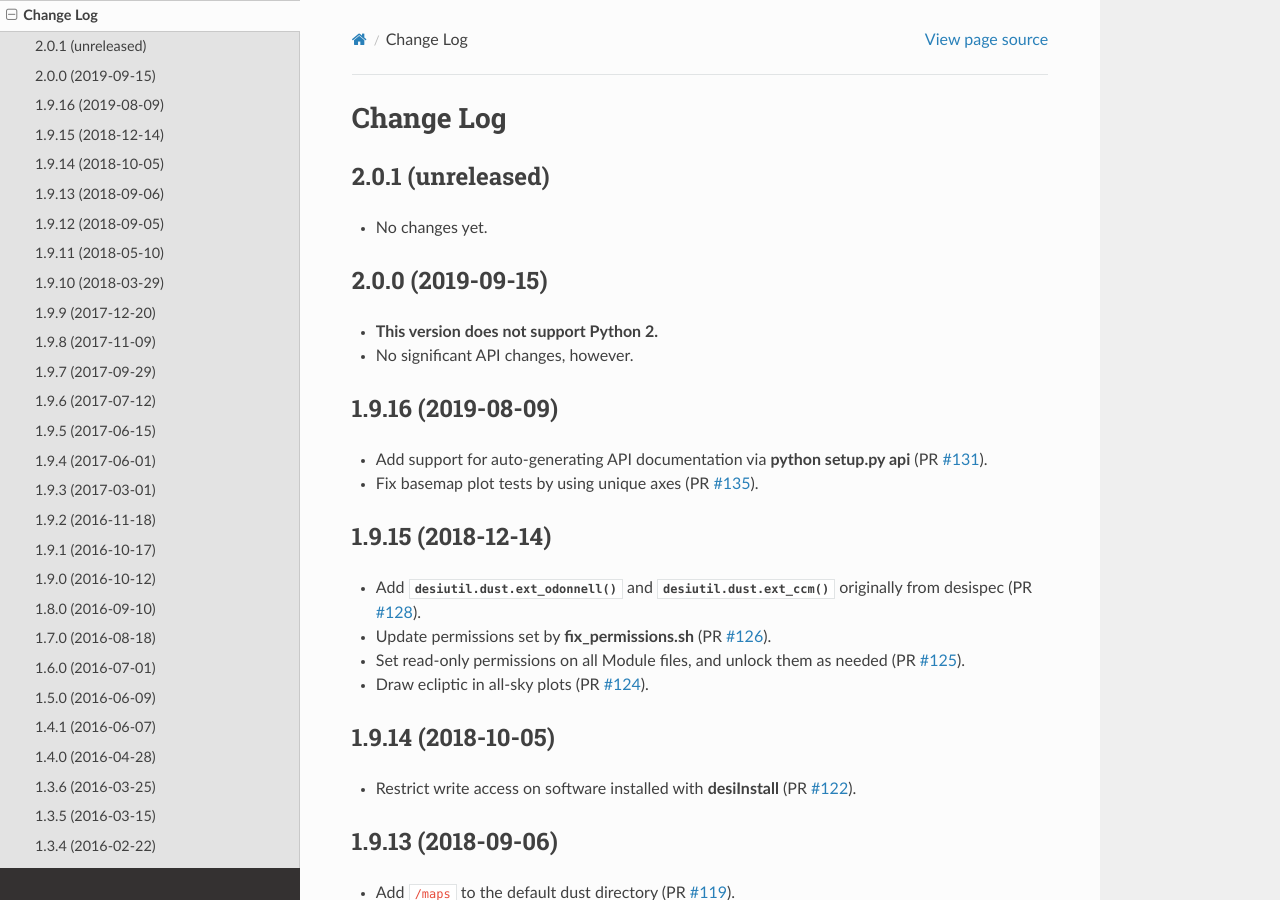
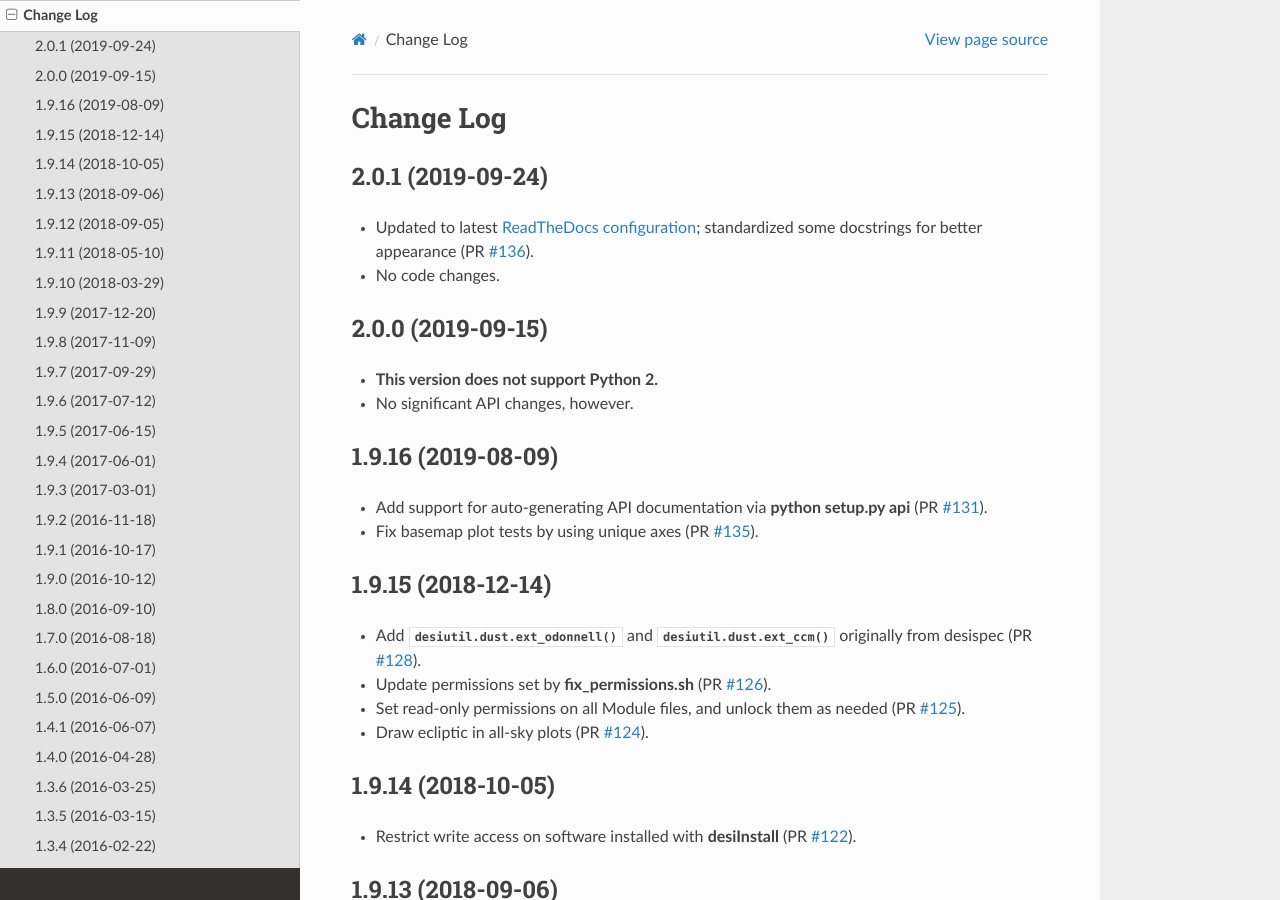
Before and after one commit to desihub/desiutil, a Sphinx documentation site: the page built from doc/changes.rst, in a window 1280 px wide and 900 px high. Built offline with Sphinx 7.4.7 and the Read the Docs theme 2.0.0, drawn with Linux system fonts in a browser that asks for light colours.

Commit message:
preparing for next tag

```diff
--- a/doc/changes.rst
+++ b/doc/changes.rst
@@ -2,10 +2,15 @@
 Change Log
 ==========
 
-2.0.1 (unreleased)
+2.0.1 (2019-09-24)
 ------------------
 
-* No changes yet.
+* Updated to latest `ReadTheDocs configuration`_; standardized
+  some docstrings for better appearance (PR `#136`_).
+* No code changes.
+
+.. _`ReadTheDocs configuration`: https://docs.readthedocs.io/en/stable/config-file/v2.html
+.. _`#136`: https://github.com/desihub/desiutil/pull/136
 
 2.0.0 (2019-09-15)
 ------------------
--- a/py/desiutil/_version.py
+++ b/py/desiutil/_version.py
@@ -1 +1 @@
-__version__ = '2.0.0.dev748'
+__version__ = '2.0.1'
```
